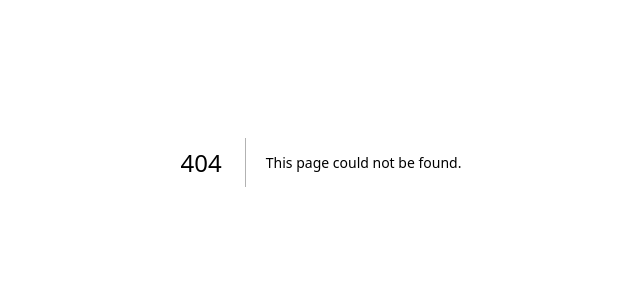
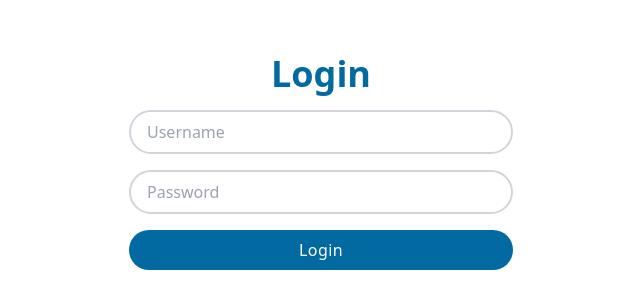
Before and after one commit to ridhodaffasyah/Reaimagine-Frontend-Developer-Test, a Next.js app: page /login in a window 1280 px wide. Before the commit this address had no page. Shown: the part 238-546 px from the top of the page, without its empty margins (319-959 px from the left). Built offline with nearby package versions, Linux system fonts and the light colour scheme.

Commit message:
feat: add dummy login page

```diff
--- a/components/atom/Button/index.tsx
+++ b/components/atom/Button/index.tsx
@@ -1,6 +1,13 @@
 import { ButtonProps } from "@/utils/interface";
+import { useRouter } from "next/router";
 
-const Button = ({ text }: ButtonProps) => {
+const Button = ({ text, route }: ButtonProps) => {
+  const router = useRouter();
+
+  const handleRoute = (route: string) => {
+    router.push(`/${route}`);
+  };
+
   return (
     <button
       className={`${
@@ -42,6 +49,7 @@ const Button = ({ text }: ButtonProps) => {
             : "px-4 sm:px-6"
         }
         py-1 sm:py-2 rounded-3xl w-auto font-medium tracking-wide text-[9px] sm:text-[10px] lg:text-[14px] xl:text-[16px]`}
+      onClick={() => handleRoute(route)}
     >
       {text}
     </button>
--- a/components/molecules/Navbar/index.tsx
+++ b/components/molecules/Navbar/index.tsx
@@ -1,8 +1,15 @@
 import Image from "next/image";
+import { useRouter } from "next/router";
 import { Button, ListMenuNavbar } from "@/components/atom";
 import { items } from "@/utils/constants";
 
 const Navbar = () => {
+  const router = useRouter();
+
+  const handleRoute = (route: string) => {
+    router.push(route);
+  };
+
   return (
     <nav className="absolute z-2 flex flex-col sm:flex-row gap-4 md:gap-0 bg-white top-0 items-center justify-between w-full py-4 px-12">
       <div className="flex items-center gap-3">
@@ -19,8 +26,8 @@ const Navbar = () => {
       </div>
       <ListMenuNavbar items={items} />
       <div className="flex gap-2">
-        <Button text="Sign up" />
-        <Button text="Login" />
+        <Button text="Sign up" route="signup" />
+        <Button text="Login" route="login"/>
       </div>
     </nav>
   );
--- a/components/organism/CardSection/index.tsx
+++ b/components/organism/CardSection/index.tsx
@@ -20,7 +20,7 @@ const CardSection = () => {
         ))}
       </div>
       <div>
-        <Button text="See the details" />
+        <Button text="See the details" route="details"/>
       </div>
     </section>
   );
--- a/components/organism/CarouselSection/index.tsx
+++ b/components/organism/CarouselSection/index.tsx
@@ -13,7 +13,7 @@ const CarouselSection = () => {
         <h1 className="text-[14px] md:text-[24px] xl:text-[32px] font-medium">
           Lorem ipsum dolor sit amet consectetur. Cras id in quis.
         </h1>
-        <Button text="Lorem" />
+        <Button text="Lorem" route="#"/>
       </div>
       <EmblaCarousel slides={SLIDES} options={OPTIONS} />
     </section>
--- a/components/organism/HeroSection/index.tsx
+++ b/components/organism/HeroSection/index.tsx
@@ -24,7 +24,7 @@ const HeroSection = () => {
           Neque odio nulla semper purus facilisis
         </h2>
         <div className="flex gap-4 items-center">
-          <Button text="Apply now" />
+          <Button text="Apply now" route="login"/>
           <Link
             href="#"
             className="text-[10px] md:text-[10px] lg:text-[12px] xl:text-[14px]"
--- /dev/null
+++ b/pages/login/index.tsx
@@ -0,0 +1,26 @@
+import { Button } from "@/components/atom";
+
+const Login = () => {
+  return (
+    <div className="flex flex-col items-center justify-center w-full h-screen bg-sky-700">
+      <div className="flex flex-col items-center justify-center w-full h-full bg-white gap-4">
+        <h1 className="text-4xl font-bold text-sky-700">Login</h1>
+        <form className="flex flex-col gap-4 w-96">
+          <input
+            type="text"
+            placeholder="Username"
+            className="border-2 border-gray-300 rounded-3xl px-4 py-2"
+          />
+          <input
+            type="password"
+            placeholder="Password"
+            className="border-2 border-gray-300 rounded-3xl px-4 py-2"
+          />
+          <Button text="Login" route=""/>
+        </form>
+      </div>
+    </div>
+  );
+};
+
+export default Login;
--- a/utils/interface.ts
+++ b/utils/interface.ts
@@ -1,5 +1,6 @@
 export interface ButtonProps {
     text: string;
+    route: string;
 };
 
 export interface LayoutProps {
```
